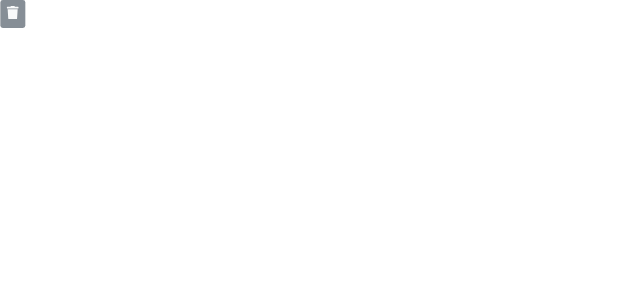
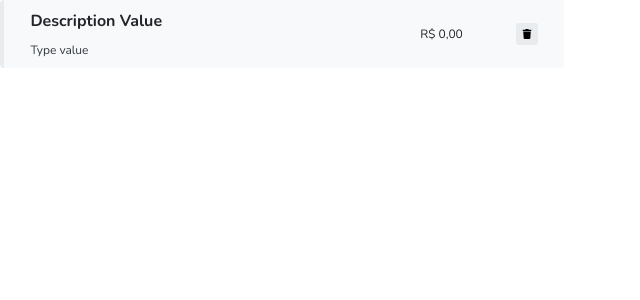
Before and after one commit to omarcolombari/nu-kenzie, a React (Vite) app: page / in a window 1280 px wide. Shown: the top 300 px of the page, without its empty margins (0-640 px from the left). Built offline with nearby package versions, Linux system fonts and the light colour scheme.

Commit message:
Feat: feito component CardValue e estilizado

```diff
--- a/src/App.tsx
+++ b/src/App.tsx
@@ -1,9 +1,16 @@
 import { ButtonTrash } from "@components/ButtonTrash";
+import { CardValue } from "@components/CardValue";
 import { Input } from "@components/Input";
 import React from "react";
 
 const App: React.FunctionComponent = () => {
-  return <ButtonTrash />;
+  return (
+    <CardValue
+      title="Description Value"
+      typeValue="Type value"
+      value="R$ 0,00"
+    />
+  );
 };
 
 export default App;
--- a/src/components/ButtonTrash/index.tsx
+++ b/src/components/ButtonTrash/index.tsx
@@ -7,7 +7,7 @@ interface IPropsButtonTrash extends ButtonHTMLAttributes<HTMLButtonElement> {}
 export const ButtonTrash: React.FC<IPropsButtonTrash> = ({ ...rest }) => {
   return (
     <ButtonTrashStyled {...rest}>
-      <FaTrash />
+      <FaTrash size={10} />
     </ButtonTrashStyled>
   );
 };
--- a/src/components/ButtonTrash/styles.ts
+++ b/src/components/ButtonTrash/styles.ts
@@ -5,6 +5,9 @@ export const ButtonTrashStyled = styled.button`
   background-color: ${(props) => props.theme.colors.grey2};
   border-radius: 2.46154px;
   transform: matrix(-1, 0, 0, 1, 0, 0);
+
+  display: flex;
+
   &:hover {
     background-color: ${(props) => props.theme.colors.grey3};
     color: ${(props) => props.theme.colors.grey1};
--- /dev/null
+++ b/src/components/CardValue/index.tsx
@@ -0,0 +1,26 @@
+import { ButtonTrash } from "@components/ButtonTrash";
+import React from "react";
+import { CardContainer, CardContent, Price, Title, TypeValue } from "./styles";
+
+interface IPropsCardValue {
+  title: string;
+  typeValue: string;
+  value: string;
+}
+
+export const CardValue: React.FC<IPropsCardValue> = ({
+  title,
+  typeValue,
+  value,
+}) => {
+  return (
+    <CardContainer>
+      <CardContent>
+        <Title>{title}</Title>
+        <TypeValue>{typeValue}</TypeValue>
+      </CardContent>
+      <Price>{value}</Price>
+      <ButtonTrash />
+    </CardContainer>
+  );
+};
--- /dev/null
+++ b/src/components/CardValue/styles.ts
@@ -0,0 +1,41 @@
+import styled from "styled-components";
+
+export const CardContainer = styled.div`
+  background-color: ${(props) => props.theme.colors.grey1};
+  border-radius: 4px;
+  width: 560px;
+
+  display: flex;
+  align-items: center;
+  justify-content: space-around;
+
+  border-left: 4px solid ${(props) => props.theme.colors.grey2};
+  &:hover {
+    background-color: ${(props) => props.theme.colors.white};
+    box-shadow: 0px 4px 42px -12px rgba(0, 0, 0, 0.25);
+  }
+`;
+
+export const CardContent = styled.div`
+  display: flex;
+  flex-direction: column;
+  justify-content: space-evenly;
+
+  width: 337px;
+  height: 68px;
+`;
+
+export const Title = styled.h4`
+  color: ${(props) => props.theme.colors.grey5};
+  font: ${(props) => props.theme.fonts.title3};
+`;
+
+export const TypeValue = styled.span`
+  color: ${(props) => props.theme.colors.grey4};
+  font: ${(props) => props.theme.fonts.body};
+`;
+
+export const Price = styled.strong`
+  color: ${(props) => props.theme.colors.grey5};
+  font: ${(props) => props.theme.fonts.body};
+`;
```
